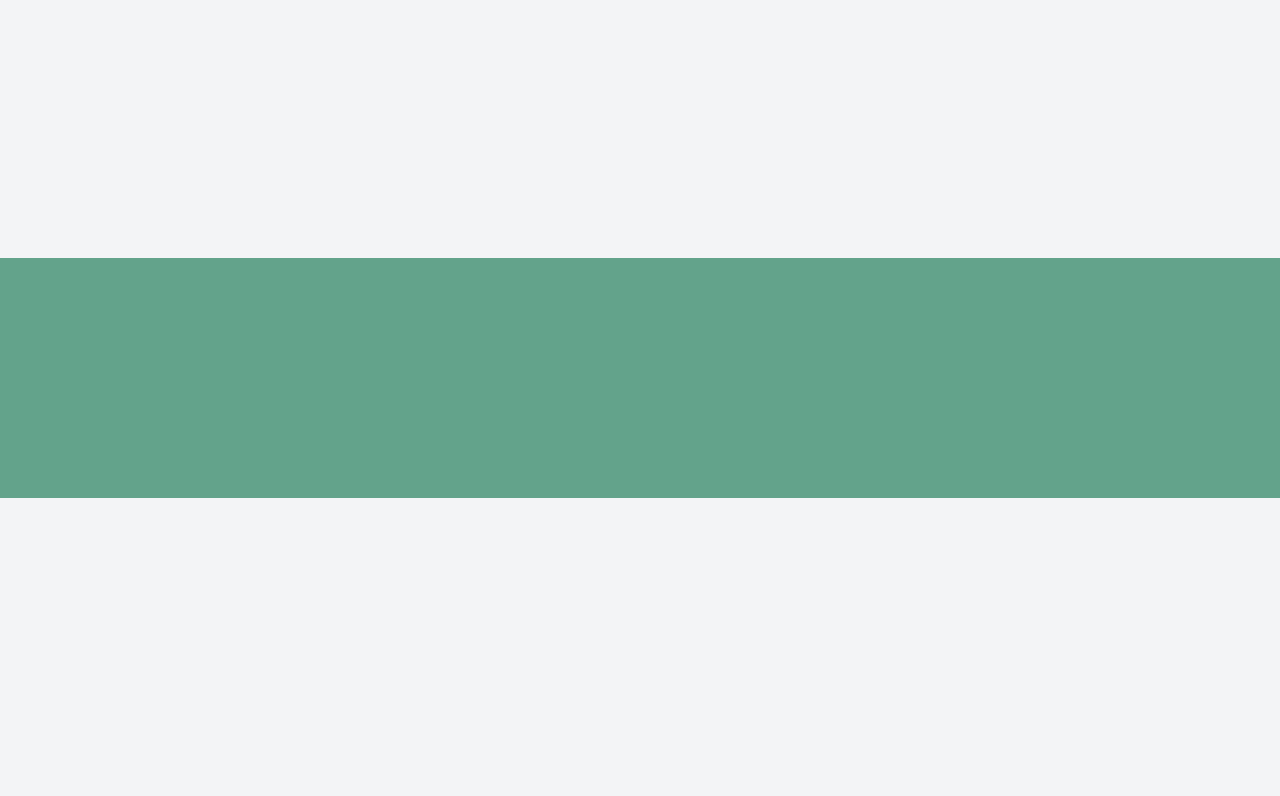
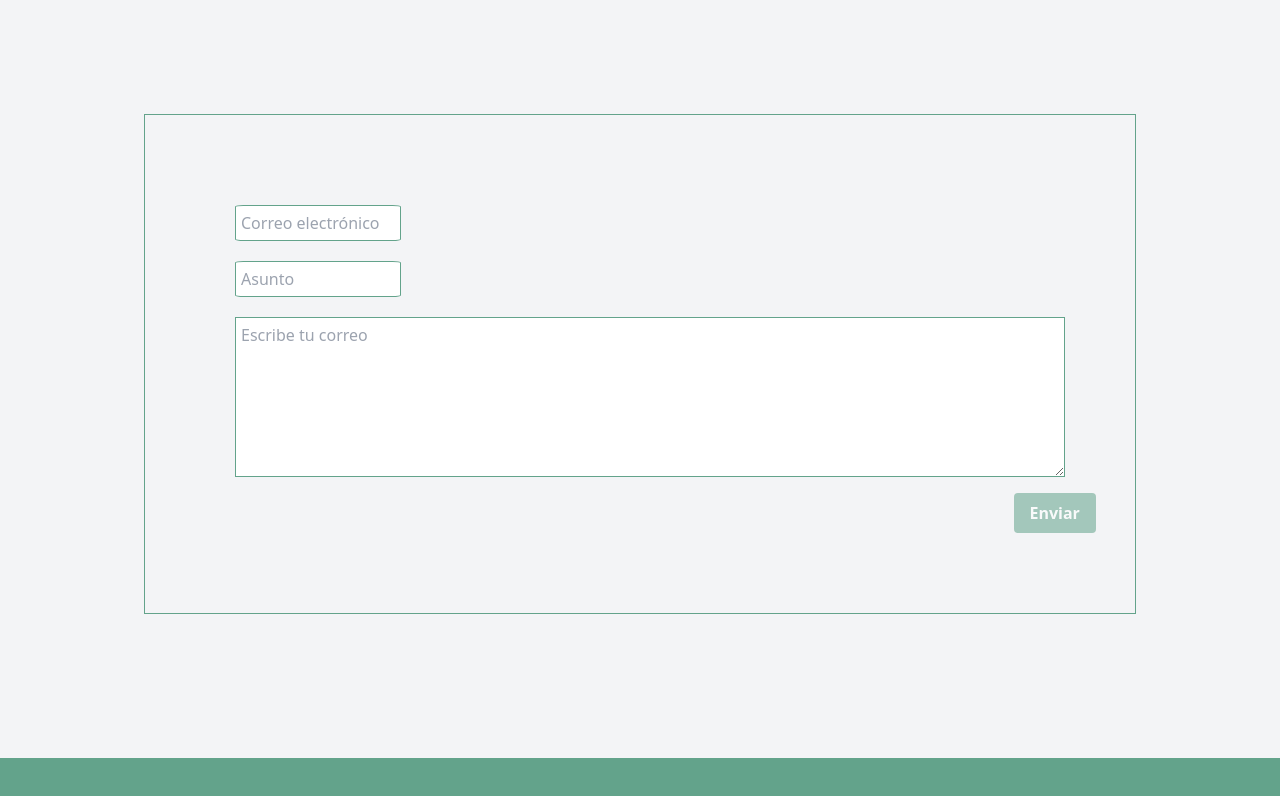
Before and after one commit to jesusd21/Vue_Base_Proyect, a Vue app: page /products in a window 1280 px wide. Shown: the part 2158-2954 px from the top of the page. Before the commit the page ends 2656 px from the top, so only its background shows below. Built offline with nearby package versions, Linux system fonts and the light colour scheme.

Commit message:
updating

```diff
--- a/src/views/AboutView.vue
+++ b/src/views/AboutView.vue
@@ -6,6 +6,7 @@ const paletasReservadas = ref([])
 const colorInput = ref('');
 const showTooltip = ref(false)
 const tooltipPosition = ref({ x: 0, y: 0 })
+const change=ref(1);
 
 onMounted(() => {
   generarPaletaMonocromaticaAleatoria()
@@ -132,7 +133,16 @@ function copyColor(color) {
 }
 function reservar() {
   if( paletasReservadas.value.length===2){
+    debugger;
+    if(change.value===1){
+      paletasReservadas.value[0]=paleta.value
+      change.value++;
     return
+    }else{
+      paletasReservadas.value[1]=paleta.value
+      change.value =1;
+    return
+    }
   }
   paletasReservadas.value.push(paleta.value)
 }
@@ -140,7 +150,7 @@ function reservar() {
 
 <template>
   <div class="h-[100%] mb-16 p-60">
-    <div class="flex justify-center mt-24 text-[#386379] opacity-55 p-[90px] text-[4rem]">
+    <div class="flex justify-center text-[#386379] opacity-55 p-[90px] text-[4rem] font-bold">
       <p>
         Generador de Paletas de Colores
       </p>
--- a/src/views/ProductsView.vue
+++ b/src/views/ProductsView.vue
@@ -87,6 +87,20 @@ import noImag from '@/assets/images/noImag.jpg'
                     sido el texto de relleno estándar de las industrias desde el año 1500, cuando un impresor (N. del T.
                     persona que se dedica a la imprenta)
                 </p>
+
+            </div>
+
+            <div class="flex-nowrap  containerContacto ">
+                <input class="inputCorreo" type="email" v-model="email" placeholder="Correo electrónico">
+                <br>
+                <input class="inputCorreo" type="text" v-model="asunto" placeholder="Asunto">
+                <br>
+                <textarea class="textArea" v-model="contenido" placeholder="Escribe tu correo" />
+                <br>
+                <button
+                class="bg-[#63A38B] opacity-55 hover:bg-[#63A38B] hover:opacity-100 text-white font-bold py-2 px-4 rounded ml-[95%]">
+
+                Enviar</button>
 
             </div>
         </div>
@@ -211,6 +225,24 @@ html {
 .search-box input::placeholder {
     opacity: 0.5;
 }
+.containerContacto {
+    border: 1px solid #63A38B;
+    padding:5rem;
+}
+.inputCorreo {
+    border: 1px solid #63A38B;
+    border-radius: 5%;
+    padding: 5px;
+    margin: 10px;
+    width: 20%;
+}
+.textArea {
+    border: 1px solid #63A38B;
+    width: 100%;
+    height: 10rem;
+    margin: 10px;
+    padding: 5px;
+}
 
 @media(max-width:768px) {
     .search-box {
```
